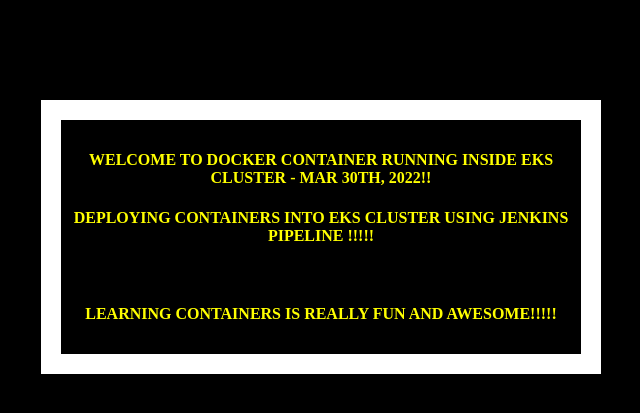
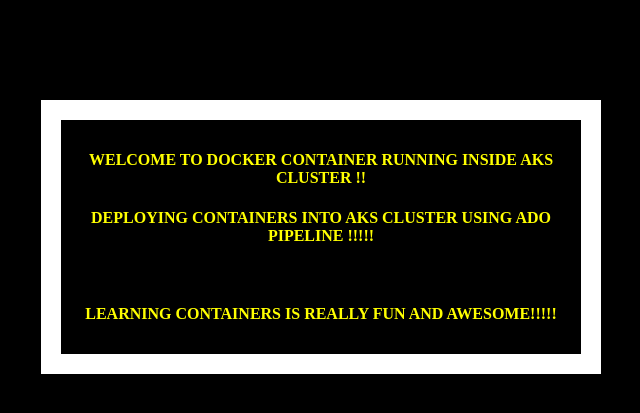
Before and after one commit to vamsi4698/CICD-Practice, a Flask app: page / in a window 1280 px wide. Shown: the top 413 px of the page, without its empty margins (319-959 px from the left). Run offline with Flask 2, Linux system fonts and the light colour scheme.

Commit message:
Update index.html

```diff
--- a/templates/index.html
+++ b/templates/index.html
@@ -19,8 +19,8 @@
   </head>
   <body>
     <div class="container">
-      <h4>Welcome to Docker Container running inside  EKS Cluster - Mar 30th, 2022!!</h4>
-      <h4>Deploying Containers into EKS cluster using Jenkins Pipeline !!!!!</h4>
+      <h4>Welcome to Docker Container running inside  AKS Cluster !!</h4>
+      <h4>Deploying Containers into AKS cluster using ADO Pipeline !!!!!</h4>
       <br>
        <h4>Learning containers is really fun and awesome!!!!!</h4>
     </div>
```
